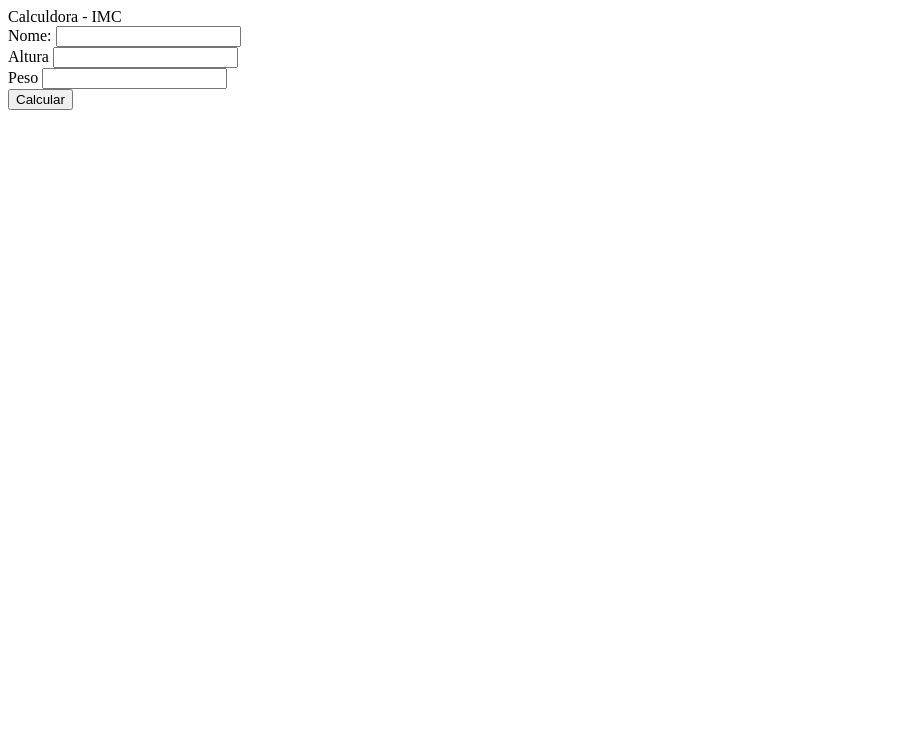
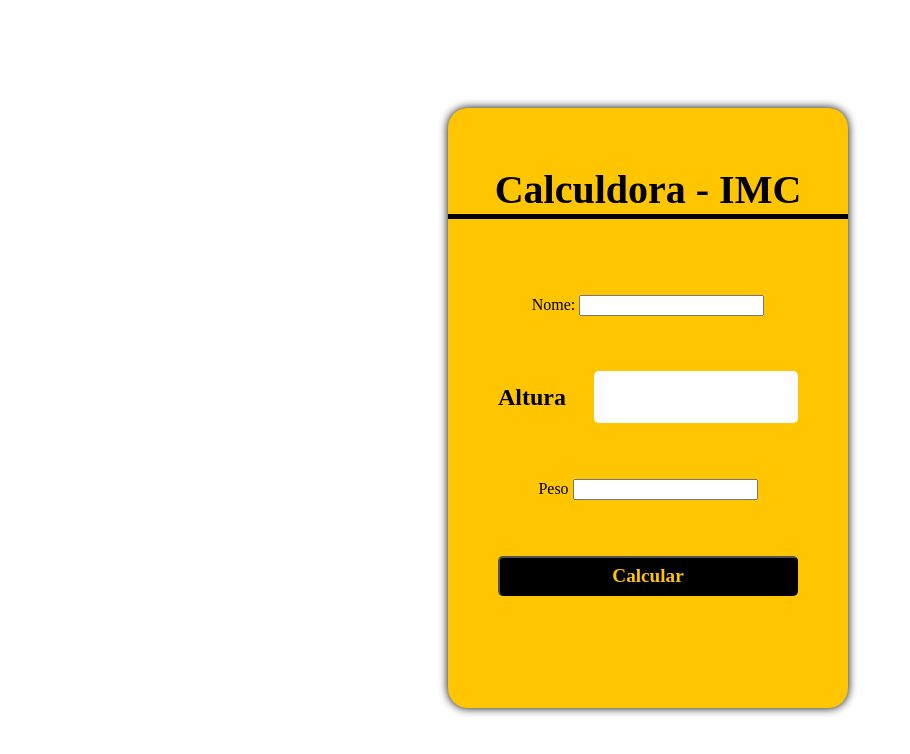
Before and after one commit to Luaquinox/calculadora, a plain HTML site: page index.html in a window 1280 px wide. Shown: the whole page, without its empty margins (0-910 px from the left). Drawn offline with Linux system fonts and the light colour scheme.

Commit message:
Add files via upload

```diff
--- a/style.css
+++ b/style.css
@@ -1,4 +1,79 @@
 main{
-    display: flex;
-    width: 100vw
+  display: flex;
+  width: 100vw;
+  height: 100vh;
+  justify-content: center;
+  align-items: center;
+
 }
+
+.container{
+  display: flex;
+  flex-direction: column;
+  background: rgb(255,198,0);
+  width: 400px;
+  height: 600px;
+  align-items: center;
+  justify-content: space-evenly;
+  border-radius: 20px;
+  box-shadow: 0 0 10px black;
+}
+
+.title{
+  display: flex;
+  justify-content: center;
+  align-items: center;
+  width: 100%;
+  height: 50px;
+  font: bold 2.5rem serif;
+  border-bottom: solid 5px black;
+  margin-bottom: 20px;
+}
+
+.input {
+  display: flex;
+  width: 300px;
+  height: 50px;
+  justify-content: space-between;
+  align-items: center;
+}
+.input input {
+  width: 200px;
+  height: 50px;
+  border-radius: 5px;
+  border:none;
+  outline: 0;
+  font: bold 1.5rem serif;
+  text-align: center;
+}
+
+.input label {
+  font: bold 1.5rem serif;
+}
+
+button{
+  width: 300px;
+  height: 40px;
+  font: bold 1.2rem serif;
+  background: #000;
+  color: rgb(255,198,0);
+  outline: none;
+  border-radius: 5px;
+  cursor: pointer;
+}
+
+.result{
+  display: flex;
+  margin-top: 20px;
+  align-items: center;
+  width: 300px;
+  height: 150px;
+  border-radius: 5px;
+  font: italic 1.5rem serif;
+  box-shadow: 0px 0px 10px black;
+  background: #000;
+  color: rgb(255,198,0);
+  padding: 20px;
+  box-sizing: border-box;
+  user-select: none;
+}
```
Also changed, not shown: index (1).html (added, +32 -0 lines).
